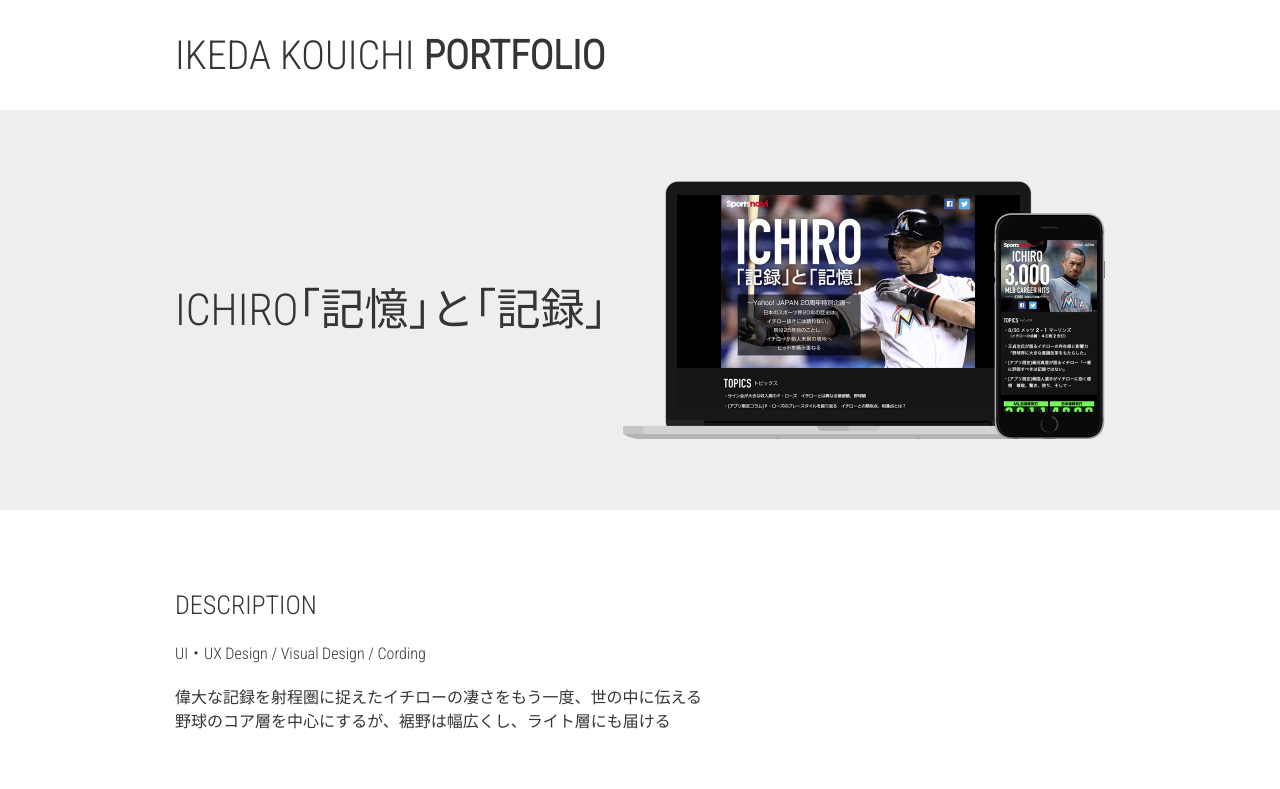
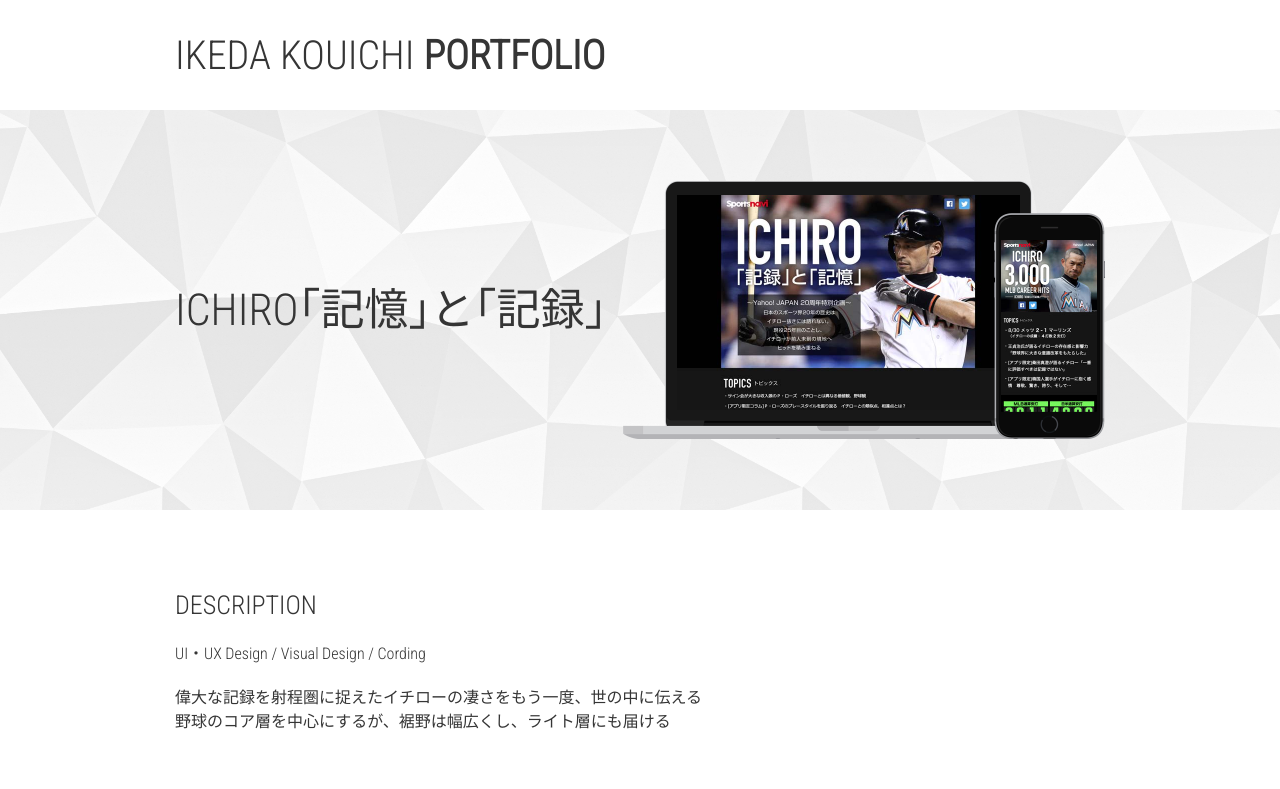
Before and after one commit to gitkouichi/portfolio, a plain HTML site: page work/01/index.html in a window 1280 px wide. Shown: the top 789 px of the page. Drawn offline with nearby package versions, Linux system fonts and the light colour scheme; files whose address does not match are found by name.

Commit message:
PORTFOLIO WORK 背景追加

```diff
--- a/css/style.css
+++ b/css/style.css
@@ -245,7 +245,8 @@ header,section,nav,aside,footer,article {
 
 /* ---------- .design ---------- */
 .design__head {
-  background: #eee;
+  background: url(../img/design_bg.png);
+  background-size: 50%;
 }
 .design__wrap {
   display: -webkit-box;
```
Also changed, not shown: img/design_bg.png (added).
